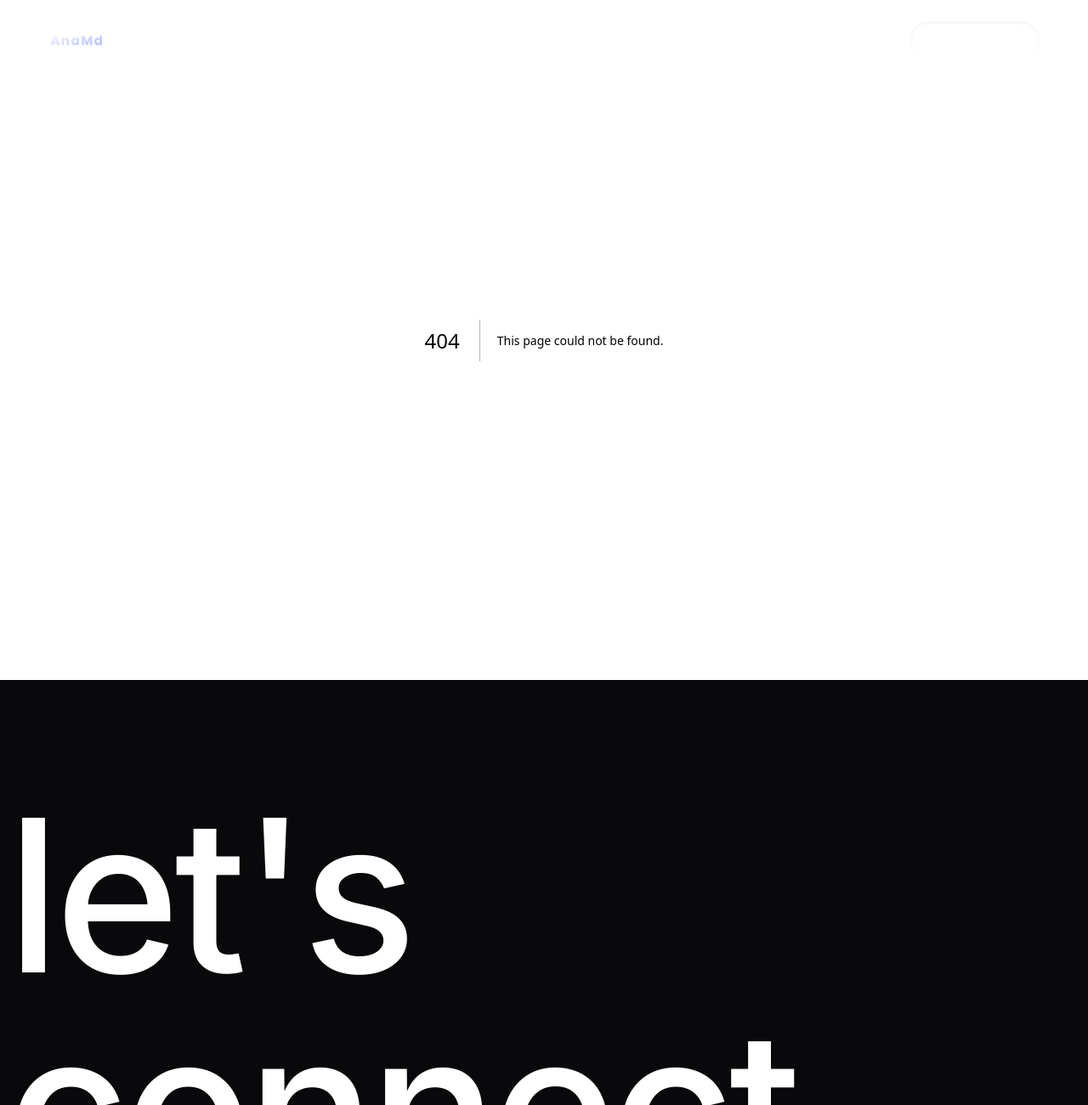
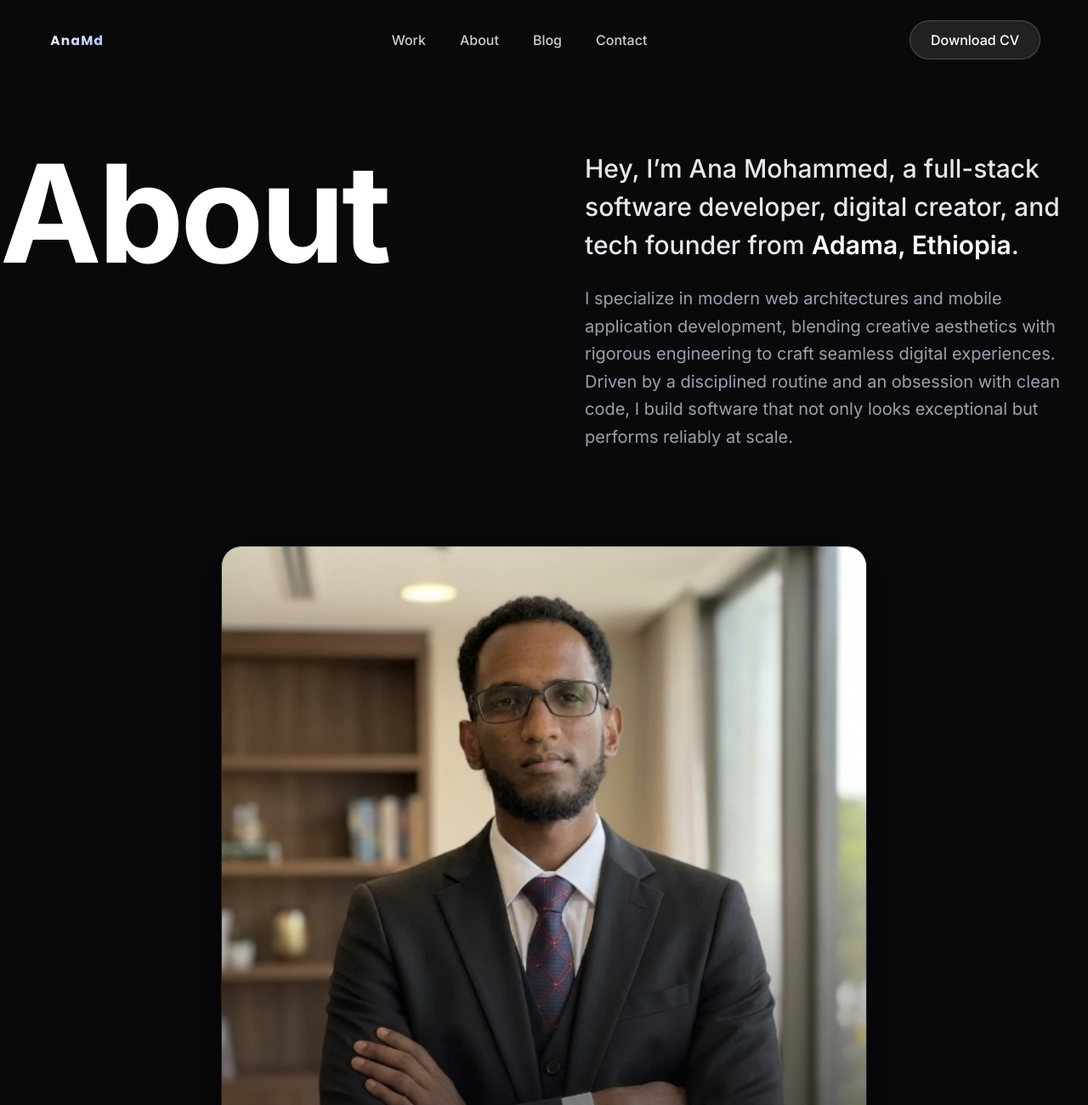
Before and after one commit to AnaMdTech/ana-portfolio, a Next.js app: page /about in a window 1280 px wide. Before the commit this address had no page. Shown: the top 1300 px of the page at 85% size. Built offline with nearby package versions, Linux system fonts and the light colour scheme.

Commit message:
feat: build conversion-focused about page with value pillars and bio

```diff
--- /dev/null
+++ b/src/app/about/page.tsx
@@ -0,0 +1,137 @@
+import React from "react";
+import Image from "next/image";
+import Link from "next/link";
+import type { Metadata } from "next";
+
+export const metadata: Metadata = {
+  title: "About Ana Md | Full-Stack Developer & Founder",
+  description:
+    "Learn about Ana Md, a full-stack software developer, digital creator, and tech entrepreneur from Addis Ababa, Ethiopia.",
+};
+
+const PILLARS = [
+  {
+    title: "Full-Stack & Mobile Mastery",
+    description:
+      "From responsive Next.js web applications to cross-platform iOS and Android apps using Expo and React Native, I build scalable systems across every screen.",
+  },
+  {
+    title: "Product-Minded Execution",
+    description:
+      "As the founder of ANAMDTECH Solutions, I don’t just write code—I design with business metrics, user retention, and long-term product scalability in mind.",
+  },
+  {
+    title: "Disciplined Engineering",
+    description:
+      "I prioritize clean architecture, accessible UI/UX design systems, and rock-solid performance optimization so your users get a flawless experience.",
+  },
+];
+
+export default function AboutPage() {
+  return (
+    <section className="bg-[#09090B] text-white min-h-screen pb-32">
+      {/* 1. Page Header & Editorial Bio */}
+      <div className="flex flex-col justify-between md:flex-row gap-10 lg:px-10 max-w-[1280px] md:px-[50px] pt-32 md:pt-40 px-6 pb-20 xl:pt-44 xl:pb-28 xl:px-0 xl:gap-24 xl:mx-auto">
+        <h1 className="lg:w-1/2 text-[80px] leading-[80px] md:text-[110px] md:leading-[110px] lg:text-[130px] lg:leading-[120px] xl:text-[160px] xl:leading-[150px] font-bold tracking-tight">
+          About
+        </h1>
+        <div className="lg:w-1/2 flex flex-col gap-6">
+          <p className="text-xl md:text-2xl leading-relaxed lg:text-3xl lg:leading-normal text-gray-200 font-medium">
+            Hey, I’m Ana Mohammed, a full-stack software developer, digital
+            creator, and tech founder from{" "}
+            <span className="text-white font-semibold">
+              Adama, Ethiopia
+            </span>
+            .
+          </p>
+          <p className="text-lg md:text-xl leading-relaxed text-gray-400">
+            I specialize in modern web architectures and mobile application
+            development, blending creative aesthetics with rigorous engineering
+            to craft seamless digital experiences. Driven by a disciplined
+            routine and an obsession with clean code, I build software that not
+            only looks exceptional but performs reliably at scale.
+          </p>
+        </div>
+      </div>
+
+      {/* 2. Primary Portrait / Visual Showcase - FIXED HEAD CROPPING */}
+      <div className="flex flex-col gap-14 mx-auto px-6 max-w-[900px] items-center">
+        {/* Adjusted aspect ratio (max-w-[760px] h-[550px] md:h-[780px]) so vertical portraits fit naturally */}
+        <div className="relative w-full max-w-[760px] h-[550px] md:h-[780px] rounded-3xl overflow-hidden border border-gray-800/80 shadow-[0_16px_50px_rgba(0,0,0,0.7)] group bg-[#131315]">
+          <Image
+            src="/assets/images/about-img.png"
+            alt="Ana Md - Software Developer from Ethiopia"
+            fill
+            priority
+            sizes="(max-width: 768px) 100vw, 760px"
+            /* Changed object-center to object-top so your head & face are always anchored in frame */
+            className="object-cover object-top transition-transform duration-700 ease-[cubic-bezier(0.25,1,0.5,1)] group-hover:scale-105"
+          />
+          <div className="absolute inset-0 bg-gradient-to-t from-[#09090B]/70 via-transparent to-transparent pointer-events-none" />
+        </div>
+
+        {/* Founder Quote / Philosophy */}
+        <blockquote className="text-center max-w-[840px]">
+          <p className="text-2xl leading-relaxed md:text-3xl md:leading-snug font-medium text-gray-100">
+            &ldquo;Armed with a keen eye for aesthetics and a deep understanding
+            of full-stack development, I craft high-performing web and mobile
+            experiences that turn ambitious concepts into digital
+            reality.&rdquo;
+          </p>
+        </blockquote>
+      </div>
+
+      {/* 3. Why Work With Me? (Value Pillars Grid) */}
+      <div className="max-w-[1280px] mx-auto px-6 lg:px-10 xl:px-0 pt-32">
+        <div className="border-t border-gray-800 pt-16">
+          <p className="text-blue-500 text-lg lg:text-xl font-medium mb-3 tracking-wide">
+            Why work with me
+          </p>
+          <h2 className="text-4xl md:text-5xl lg:text-6xl font-bold tracking-tight mb-16">
+            What I bring to your product
+          </h2>
+
+          <div className="grid grid-cols-1 md:grid-cols-3 gap-8">
+            {PILLARS.map((pillar, idx) => (
+              <div
+                key={idx}
+                className="bg-[#131315] border border-gray-800/80 rounded-3xl p-8 lg:p-10 flex flex-col justify-between hover:border-gray-600 transition-all duration-300 shadow-lg"
+              >
+                <div>
+                  <span className="text-blue-500 font-mono text-sm block mb-6">
+                    0{idx + 1} //
+                  </span>
+                  <h3 className="text-2xl lg:text-3xl font-bold mb-4 text-white">
+                    {pillar.title}
+                  </h3>
+                  <p className="text-gray-400 text-lg leading-relaxed">
+                    {pillar.description}
+                  </p>
+                </div>
+              </div>
+            ))}
+          </div>
+        </div>
+      </div>
+
+      {/* 4. Bottom Call-to-Action Bar */}
+      <div className="max-w-[1280px] mx-auto px-6 lg:px-10 xl:px-0 pt-28 text-center">
+        <div className="bg-gradient-to-r from-blue-900/20 via-indigo-900/10 to-[#131315] border border-gray-800 rounded-3xl p-10 md:p-16 flex flex-col items-center gap-8">
+          <h3 className="text-3xl md:text-5xl font-bold max-w-2xl">
+            Have a web or mobile project in mind?
+          </h3>
+          <p className="text-gray-400 text-lg md:text-xl max-w-xl">
+            Whether you need an interactive Next.js web application or a
+            cross-platform mobile app, let’s build it right from day one.
+          </p>
+          <Link
+            href="/contact"
+            className="cursor-pointer hover:bg-white hover:text-black transition-all duration-300 border-2 border-gray-500 hover:border-white text-lg lg:text-xl font-medium rounded-full bg-white/[0.08] backdrop-blur-md py-3.5 px-9 text-center shadow-lg"
+          >
+            Get in touch with Ana
+          </Link>
+        </div>
+      </div>
+    </section>
+  );
+}
```
Also changed, not shown: public/assets/images/about-img.png (added).
